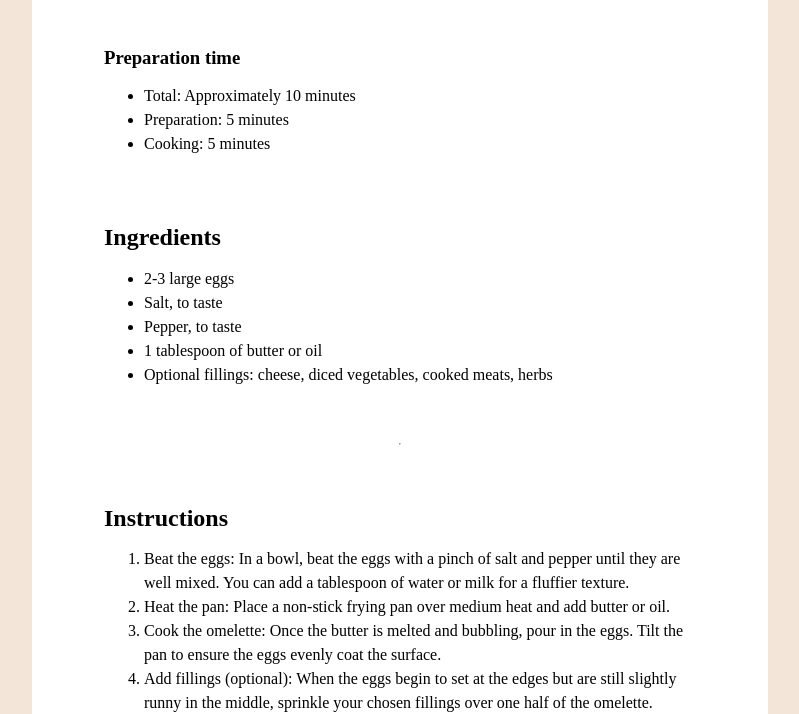
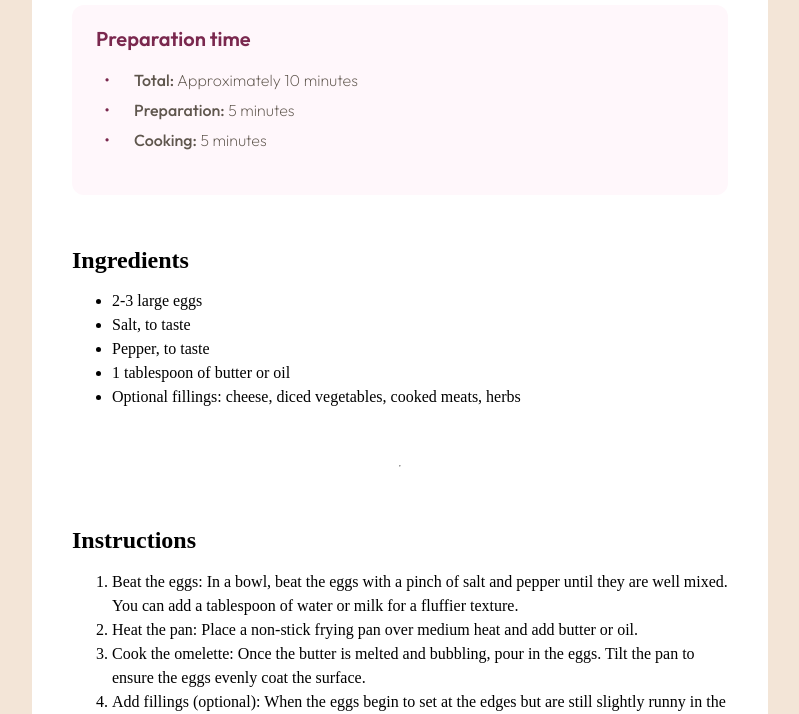
Before and after one commit to wideirp/recipe-page, a plain HTML site: page index.html in a window 1280 px wide. Shown: the part 643-1357 px from the top of the page, without its empty margins (240-1039 px from the left). Drawn offline with Linux system fonts and the light colour scheme.

Commit message:
Style preparation section

```diff
--- a/index.html
+++ b/index.html
@@ -33,9 +33,15 @@
         <section class="preparation">
           <h3>Preparation time</h3>
           <ul>
-            <li><span>Total:</span> Approximately 10 minutes</li>
-            <li><span>Preparation:</span> 5 minutes</li>
-            <li><span>Cooking:</span> 5 minutes</li>
+            <li>
+              <p><span>Total:</span> Approximately 10 minutes</p>
+            </li>
+            <li>
+              <p><span>Preparation:</span> 5 minutes</p>
+            </li>
+            <li>
+              <p><span>Cooking:</span> 5 minutes</p>
+            </li>
           </ul>
         </section>
         <section class="ingredients">
--- a/style.css
+++ b/style.css
@@ -124,6 +124,7 @@ CUSTOM CSS STYLES
 
   --text-preset-1-mobile: 2.25rem/1 "Young Serif", serif;
   --text-preset-1: 2.5rem/1 "Young Serif", serif;
+  --text-preset-3: 600 1.25rem/1 "Outfit", sans-serif;
   --text-preset-4: 200 1rem/1.5 "Outfit", sans-serif;
 }
 
@@ -154,11 +155,52 @@ article {
       h1 {
         margin: 0 0 24px 0;
         font: var(--text-preset-1-mobile);
+        color: var(--stone-900);
         text-wrap: wrap;
       }
       p {
         margin: 0;
         font: var(--text-preset-4);
+        color: var(--stone-600);
+      }
+    }
+
+    .preparation {
+      background-color: var(--rose-50);
+      padding: 24px;
+      border-radius: 12px;
+
+      h3 {
+        margin: 0;
+        font: var(--text-preset-3);
+        color: var(--rose-800);
+      }
+
+      ul {
+        font: var(--text-preset-4);
+        color: var(--stone-600);
+        padding: 0;
+        list-style: none;
+
+        li {
+          display: flex;
+          align-items: center;
+
+          p {
+            margin: 0;
+            span {
+              font-weight: 500;
+            }
+          }
+
+          &::before {
+            content: "\2022";
+            color: var(--rose-800);
+            font-size: 1.25rem;
+            padding-left: 8px;
+            padding-right: 24px;
+          }
+        }
       }
     }
   }
@@ -184,6 +226,8 @@ article {
     }
 
     main {
+      padding: 40px 0;
+
       h1 {
         font: var(--text-preset-1);
       }
```
